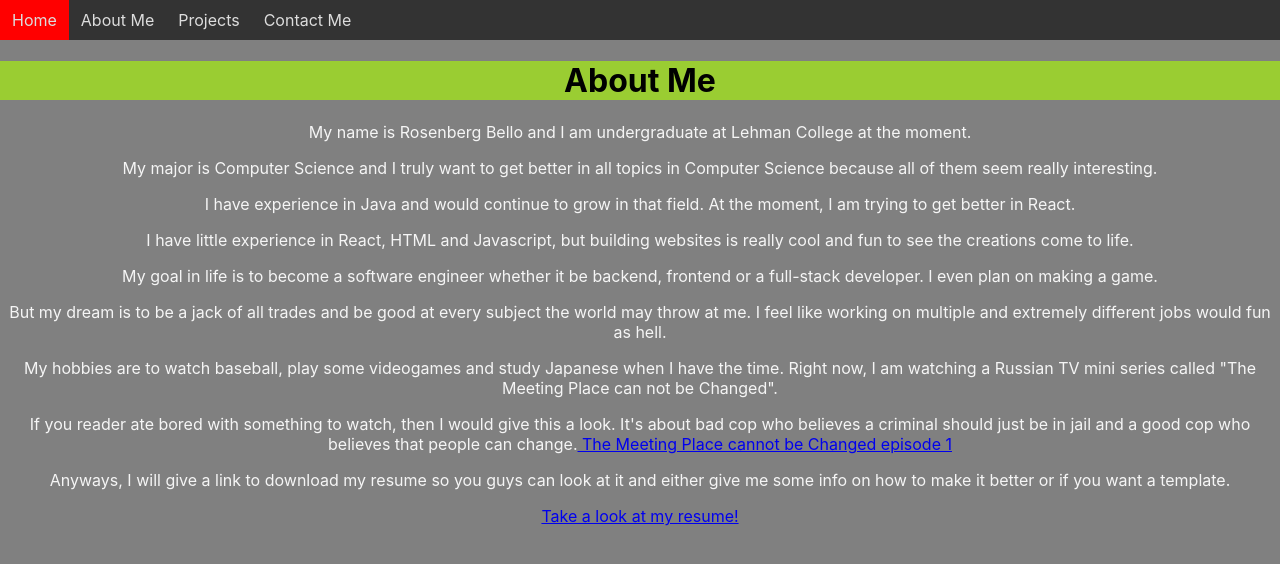
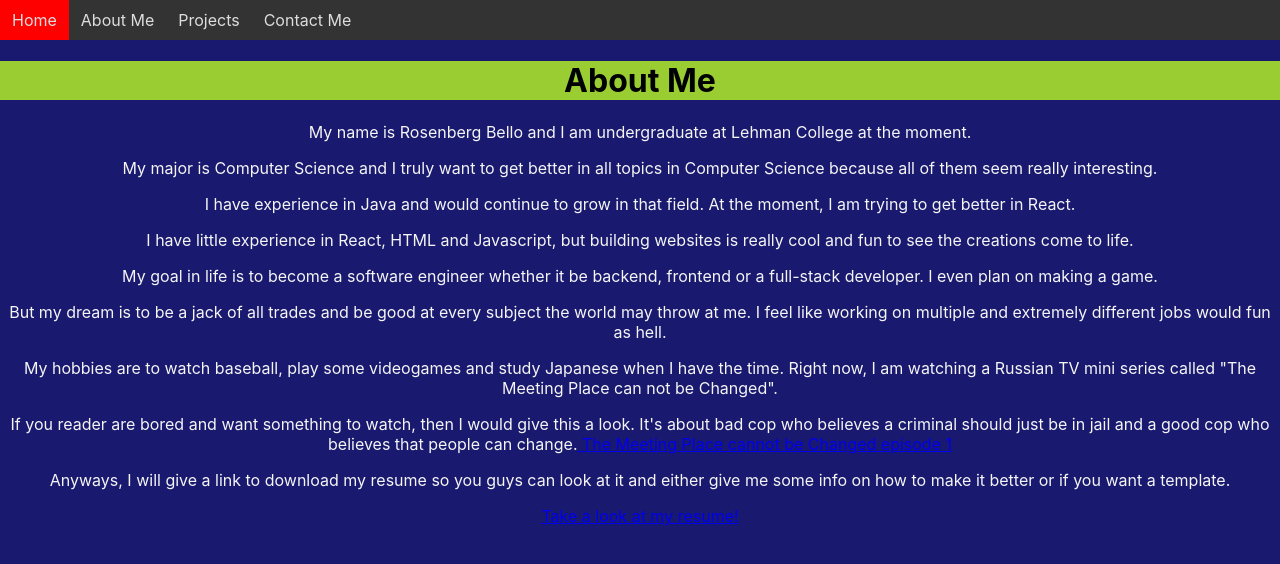
Before and after one commit to Bello2441/bello2441-github.io, a React (Create React App) app: page /about in a window 1280 px wide. Shown: the top 564 px of the page. Built offline with nearby package versions, Linux system fonts and the light colour scheme.

Commit message:
trying to add animations

```diff
--- a/package.json
+++ b/package.json
@@ -6,6 +6,7 @@
     "@testing-library/jest-dom": "^4.2.4",
     "@testing-library/react": "^9.5.0",
     "@testing-library/user-event": "^7.2.1",
+    "radium": "^0.26.1",
     "react": "^16.13.1",
     "react-dom": "^16.13.1",
     "react-router-dom": "^5.2.0",
--- a/src/components/AboutMe.js
+++ b/src/components/AboutMe.js
@@ -27,7 +27,7 @@ function About() {
                 My hobbies are to watch baseball, play some videogames and study Japanese when I have the time. Right now, I am watching a Russian TV mini series called "The Meeting Place can not be Changed".
             </p>
             <p>
-                If you reader ate bored with something to watch, then I would give this a look. It's about bad cop who believes a criminal should just be in jail and a good cop who believes that people can change.
+                If you reader are bored and want something to watch, then I would give this a look. It's about bad cop who believes a criminal should just be in jail and a good cop who believes that people can change.
             <a href="https://www.youtube.com/watch?v=X7Kr8g8wps0" alt="Russian_TV_series"> The Meeting Place cannot be Changed episode 1</a>
             </p>
             <p>
--- a/src/components/ContactMe.js
+++ b/src/components/ContactMe.js
@@ -29,8 +29,8 @@ handleNameChange = event => {
                     Email :
                     <input type="text" email="name" />
                 </label>
+                <p>Got a message? Write it here :</p>
                 <label className="nameplate">
-                    Got a message? Write it here.
                     <textarea>
 
                     </textarea>
--- a/src/components/Home.js
+++ b/src/components/Home.js
@@ -1,18 +1,32 @@
 import React from 'react';
 import logo from './the_hulk.jpeg';
+import { bounce } from 'react-animations';
+import Radium, {StyleRoot} from 'radium';
 
-function Home() {
-    return (
-        <div className="App">
+const styles = {
+    bounce : {
+        animation : 'x 1s',
+        animationName: Radium.keyframes(bounce, 'bounce')
+    }
+}
+class Home extends React.Component {
+    render() {
+        return (
+            <div className="App">
             <h1 className="headStyle">Home page</h1>
             <p>Hello, my name is Rosenberg Bello and this is my portfolio.</p>
             <p>This is my first multi-page website using react!</p>
             <p>I hope anyone viewing enjoys what I did</p>
             <p>and I will update as soon as I can.</p>
                 <img className="homeImg" src={logo} alt="image_of_me" />
+                <StyleRoot>
+                    <div style={styles.bounce}>
+                    </div>
+                </StyleRoot>
         </div>
 
         );
+    }
 }
 
 export default Home;
--- a/src/index.css
+++ b/src/index.css
@@ -1,5 +1,5 @@
 body {
-  background-color: gray;
+  background-color: midnightblue;
   margin: 0;
   font-family: -apple-system, BlinkMacSystemFont, "Segoe UI", "Roboto", "Oxygen",
     "Ubuntu", "Cantarell", "Fira Sans", "Droid Sans", "Helvetica Neue",
```
Also changed, not shown: 1 other file (tests, documents, lock files or other folders).
